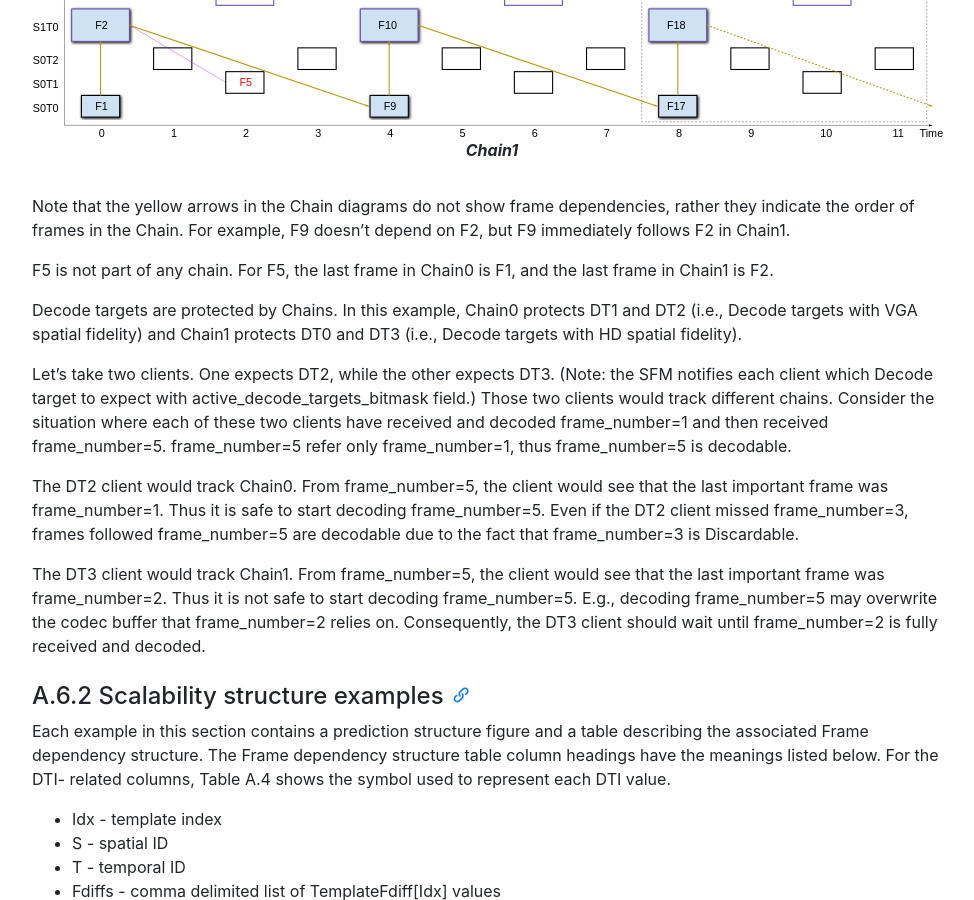
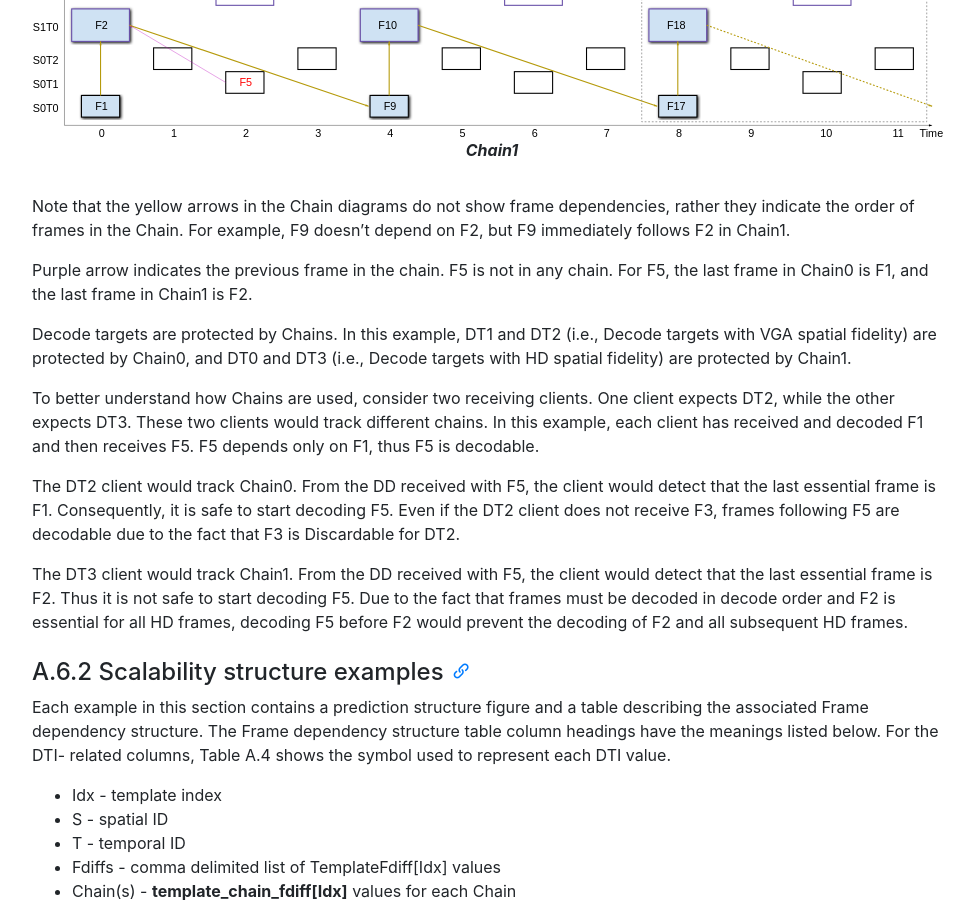
Before and after one commit to AOMediaCodec/av1-rtp-spec, a Jekyll site: the page built from index.md, in a window 1280 px wide and 900 px high, scrolled down 33408 px. Shown: the whole window, without its empty margins (53-1027 px from the left). Built offline with Jekyll 4.4.1, drawn with Linux system fonts in a browser that asks for light colours; nearby versions of some CDN libraries.

Commit message:
Polish text in last paragraphs of the the new example

```diff
--- a/av1-rtp-spec.md
+++ b/av1-rtp-spec.md
@@ -1170,18 +1170,15 @@
 
 Note that the yellow arrows in the Chain diagrams do not show frame dependencies, rather they indicate the order of frames in the Chain. For example, F9 doesn’t depend on F2, but F9 immediately follows F2 in Chain1.
 
-F5 is not part of any chain. For F5, the last frame in Chain0 is F1, and the last frame in Chain1 is F2.
+Purple arrow indicates the previous frame in the chain. F5 is not in any chain. For F5, the last frame in Chain0 is F1, and the last frame in Chain1 is F2.
 
-Decode targets are protected by Chains. In this example, Chain0 protects DT1 and DT2 (i.e., Decode targets with VGA spatial fidelity) and Chain1 protects DT0 and DT3 (i.e., Decode targets with HD spatial fidelity).
+Decode targets are protected by Chains. In this example, DT1 and DT2 (i.e., Decode targets with VGA spatial fidelity) are protected by Chain0, and DT0 and DT3 (i.e., Decode targets with HD spatial fidelity) are protected by Chain1.
 
-Let’s take two clients. One expects DT2, while the other expects DT3.
-(Note: the SFM notifies each client which Decode target to expect with active_decode_targets_bitmask field.)
-Those two clients would track different chains. Consider the situation where each of these two clients have received and decoded frame_number=1 and then received frame_number=5.
-frame_number=5 refer only frame_number=1, thus frame_number=5 is decodable.
+To better understand how Chains are used, consider two receiving clients. One client expects DT2, while the other expects DT3. These two clients would track different chains. In this example, each client has received and decoded F1 and then receives F5. F5 depends only on F1, thus F5 is decodable.
 
-The DT2 client would track Chain0. From frame_number=5, the client would see that the last important frame was frame_number=1. Thus it is safe to start decoding frame_number=5. Even if the DT2 client missed frame_number=3, frames followed frame_number=5 are decodable due to the fact that frame_number=3 is Discardable.
+The DT2 client would track Chain0. From the DD received with F5, the client would detect that the last essential frame is F1. Consequently, it is safe to start decoding F5. Even if the DT2 client does not receive F3, frames following F5 are decodable due to the fact that F3 is Discardable for DT2.
 
-The DT3 client would track Chain1. From frame_number=5, the client would see that the last important frame was frame_number=2. Thus it is not safe to start decoding frame_number=5. E.g., decoding frame_number=5 may overwrite the codec buffer that frame_number=2 relies on. Consequently, the DT3 client should wait until frame_number=2 is fully received and decoded.
+The DT3 client would track Chain1. From the DD received with F5, the client would detect that the last essential frame is F2. Thus it is not safe to start decoding F5. Due to the fact that frames must be decoded in decode order and F2 is essential for all HD frames, decoding F5 before F2 would prevent the decoding of F2 and all subsequent HD frames.
 
 
 #### A.6.2 Scalability structure examples
```
